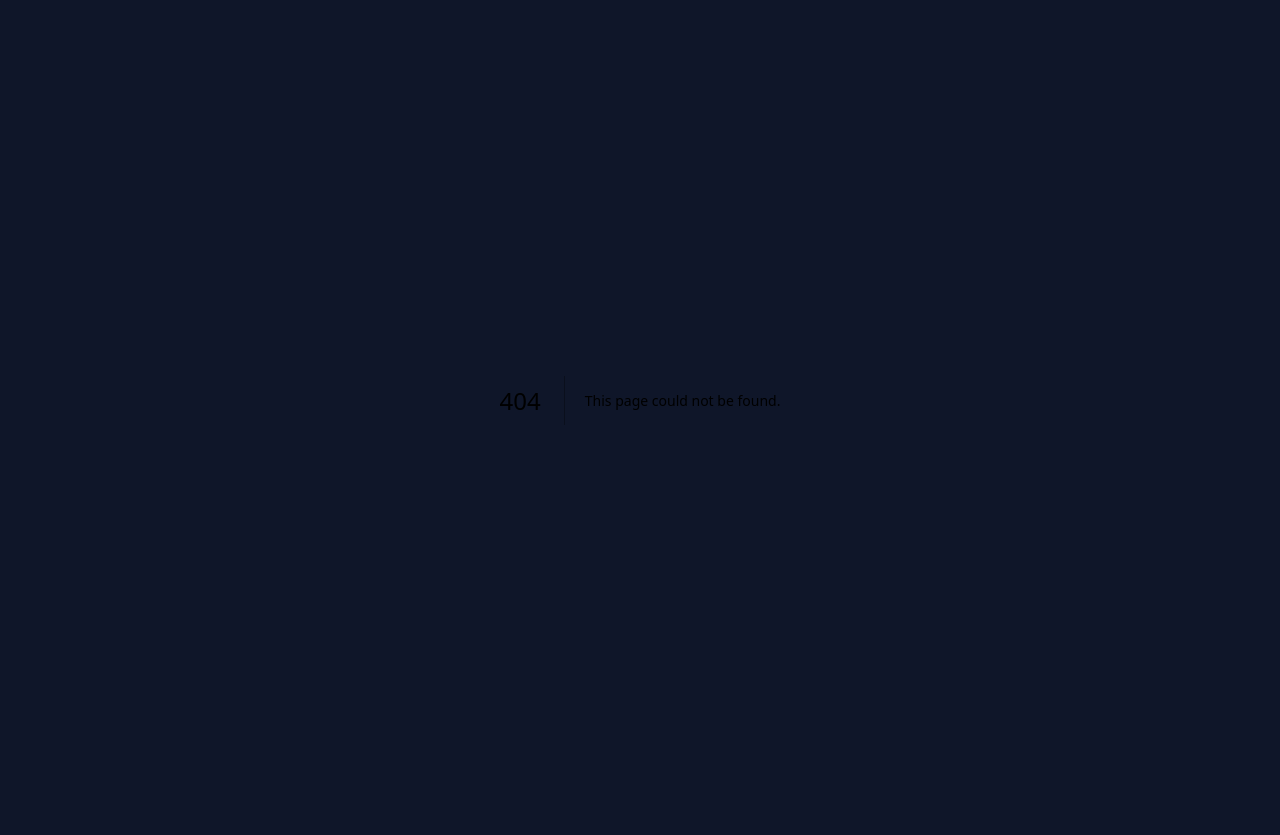
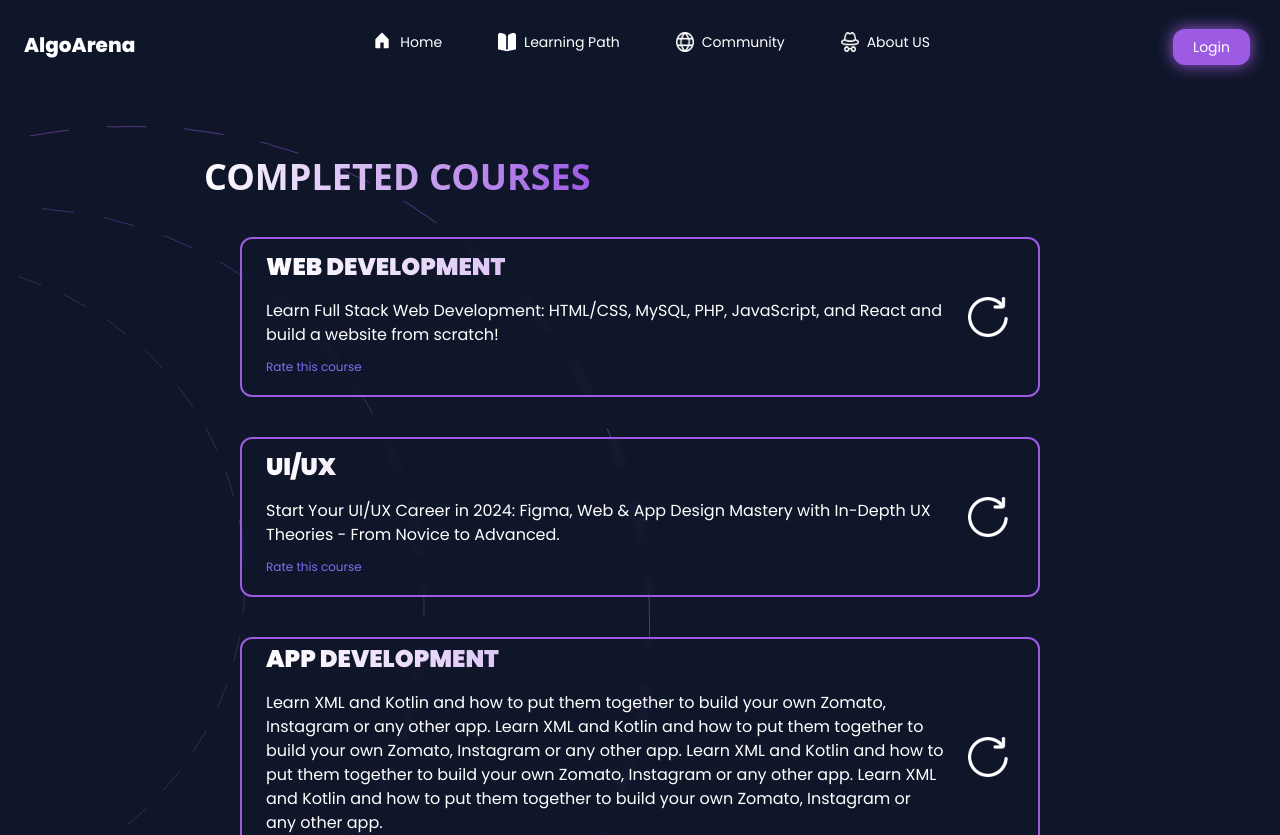
Before and after one commit to MLSAKIIT/AlgoArena, a Next.js app: page /dashboard/completedcourses in a window 1280 px wide. Before the commit this address had no page. Shown: the top 835 px of the page. Before the commit the page ends 800 px from the top, so only its background shows below. Built offline with nearby package versions, Linux system fonts and the light colour scheme; no server answers.

Commit message:
Completed Courses Page Added

```diff
--- /dev/null
+++ b/src/app/dashboard/completedcourses/page.jsx
@@ -0,0 +1,11 @@
+import YourCourses from "@/components/dashboard/CompletedCourses";
+import Navbar from "@/components/ui/Navbar";
+
+export default function dashboard() {
+  return (
+    <>
+      <Navbar />
+      <YourCourses username="AYUSH RANJAN"></YourCourses>
+    </>
+  );
+}
--- /dev/null
+++ b/src/components/dashboard/CompletedCourses.jsx
@@ -0,0 +1,93 @@
+"use client";
+
+import Socials from "@/components/footer/Socials";
+import Image from "next/image";
+import DashCoursesCard from "./Dashcard";
+import Title from "../ui/Title";
+import SortCourses from "./SortCourses";
+import MoreCourses from "./MoreCourses";
+import { useSession } from "next-auth/react";
+import CompletedCoursesList from "./CompletedCoursesList";
+// import Link from "next/link";
+import MoreCoursesSwiper from "./MoreCoursesSwiper";
+
+export default function YourCourses() {
+  const { data: session } = useSession();
+  return (
+    <div className="overflow-hidden min-h-screen top-auto flex-auto xl:max-w-full  px-5 lg:max-w-7xl md:max-w-5xl">
+      <div className="relative">
+        <div className="absolute md:h-[75rem] md:w-[75rem] sm:h-[67rem] sm:w-[47rem] lg:top-[-180px] md:top-0 sm:top-[-20px] 2xl:left-[-80px] lg:left-[-250px] left-[-270px] overflow-hidden lg:rotate-[0deg] md:rotate-[10deg] sm:rotate-[-20deg] rotate-0 lg:block h-[60rem] w-[40rem]">
+          <Image
+            src="/assets/icons/Ellipse3.svg"
+            alt="Ellipse"
+            height={100}
+            width={24}
+            className="absolute lg:w-[55rem] md:w-[51rem] sm:w-[46rem] w-[40rem] lg:h-[90rem] md:h-[71rem] sm:h-[50rem] h-[49rem] md:left-[0rem] top-[0px] overflow-hidden opacity-60 block  "
+          />
+        </div>
+        <div className="absolute h-[50rem] sm:h-[89rem] w-[68.0625rem] md:top-[80px] top:[60px] 2xl:left-[-140px] left-[-250px] overflow-hidden md:rotate-[-10deg] rotate-[-6deg] z-1 lg:block ">
+          <Image
+            src="/assets/icons/Ellipse3.svg"
+            alt="Ellipse"
+            height={100}
+            width={24}
+            className="absolute md:w-[69.0625rem] w-[60rem] md:h-[50.5rem] sm:h-[45rem] h-[38rem] sm:left-[-12rem] left-[-16rem]  md:top-[-10px] top-[35px] overflow-hidden opacity-50"
+          />
+        </div>
+        <div className="absolute h-[77rem] w-[51.5rem] sm:top-[150px] top-[40px] left-[-250px] overflow-hidden rotate-[-5deg] z-1 lg:block">
+          <Image
+            src="/assets/icons/Ellipse3.svg"
+            alt="Ellipse"
+            height={100}
+            width={24}
+            className="absolute md:w-[66rem] sm:w-[50rem] w-[30rem] md:h-[40rem] sm:h-[35rem] h-[40rem] sm:left-[-12rem] left-[-4rem] top-[0px] overflow-hidden opacity-50"
+          />
+        </div>
+      </div>
+      <div className="CONTENT DIV flex flex-col mx-auto justify-between  xl:max-w-7xl md:max-w-5xl sm:max-w-4xl max-w-screen items-center">
+        {/* {session && (
+          <Link
+            href="/sign-out"
+            className="bg-color-2 z-20 mt-2 text-[white] pr-5 pl-5 pt-2 pb-2 mr-6 ml-10 rounded-xl  hover:bg-gradient-to-r from-color-2 to-color-4"
+          >
+            Sign out
+          </Link>
+        )} */}
+        <div className="flex w-full lg:ml-80 md:mt-12 mt-6 overflow-hidden relative pl-6">
+          <Title text="COMPLETED COURSES" />
+        </div>
+
+
+        <div className="flex flex-col mt-5">
+          <CompletedCoursesList/>
+
+          </div>
+
+        <div className="HEADING DIV md:mt-12 mt-6 overflow-hidden relative flex w-full lg:ml-80 md:ml-60">
+          <Title text="MORE COURSES FOR YOU" />
+        </div>
+
+        <SortCourses/>
+
+        <div className=" box-border lg:w-4/5  m-auto sm:auto-cols-max mt-12 sm:gap-6 gap-3 sm:grid sm:grid-cols-3 lg:px-auto md:px-auto sm:overflow-visible  overflow-scroll whitespace-nowrap no-scrollbar py-4 sm:w-11/12 w-screen hidden">
+          <MoreCourses/>
+          <div className="absolute w-[55rem] h-[40rem] right-0 overflow-hidden block">
+              <Image src="/dashboard-ellipse2.svg" alt="Ellipse" fill />
+            </div>
+        </div>
+        <div className="z-50 w-screen sm:hidden my-5">
+        <MoreCoursesSwiper/>
+        {/* <div className="absolute w-[55rem] h-[40rem] right-0 overflow-hidden block -z-20">
+              <Image src="/dashboard-ellipse2.svg" alt="Ellipse" fill />
+            </div> */}
+        </div>
+
+
+        <div className="overflow-hidden pt-32 sm:mb-[-25px] mb-5 w-screen min-w-[100vw] max-w-full z-30">
+          <Socials/>
+        </div>
+      </div>
+
+    </div>
+  );
+}
--- /dev/null
+++ b/src/components/dashboard/CompletedCoursesCard.jsx
@@ -0,0 +1,49 @@
+import Image from "next/image";
+import Rating from '@mui/material/Rating';
+import React, { useState } from 'react';
+import Link from "next/link";
+
+export default function CompletedCoursesCard({ title, description, rate, id, current }) {
+  const [value, setValue] = useState(1);
+  const [rateActive, setRateActive] = useState(false);
+
+  const rateClickHandler = () => {
+    setRateActive(true);
+    rate(id);
+  };
+
+  return (
+    <div className={`box-border md:min-w-[700px] sm:min-w-20 md:w-48 lg:px-6 sm:py-0 sm:px-3 px-2 py-0 border-[#9d5ae3] rounded-xl border-2 sm:min-h-[160px] ${current === id ? 'sm:min-h-[200px]' : ''} cursor-default z-30 flex justify-center mx-5 my-5 backdrop-blur-sm lg:min-w-[800px] sm:max-w-[500px] transition-height duration-500`}>
+      <div className="flex flex-col justify-center">
+        <h2 className="text-2xl font-black md:text-2xl bg-gradient-to-r from-white to-[#9d5ae3] bg-clip-text text-transparent sm:my-1 my-5">
+          {title}
+        </h2>
+        <p className="text-white sm:mt-3 font-poppins">
+          {description}
+        </p>
+        <p className={`text-xs my-3 ${current === id ? "text-[#9d5ae3]" : "text-[#7b70ee]"} hover:text-[#9d5ae3] hover:cursor-pointer w-fit`} onClick={rateClickHandler}>
+          Rate this course
+        </p>
+        {rateActive && current === id && <Rating
+          name="simple-controlled"
+          value={value}
+          onChange={(event, newValue) => {
+            setValue(newValue);
+          }}
+          className="mb-2"
+        />}
+      </div>
+      <div className="flex flex-col justify-center items-center my-5 sm:items-end min-w-[70px]">
+        <Link href={`/courses/${id}`}>
+        <Image
+          className="hover:cursor-pointer"
+          src='/assets/dashboard/replay.png'
+          width={50}
+          height={50}
+          alt="dashboard images"
+        />
+        </Link>
+      </div>
+    </div>
+  );
+}
--- /dev/null
+++ b/src/components/dashboard/CompletedCoursesList.jsx
@@ -0,0 +1,38 @@
+import { useState } from "react"
+import CompletedCoursesCard from "./CompletedCoursesCard"
+import { COMPLETED_COURSES } from "@/constants";
+
+// const COMPLETED_COURSES = [
+//     {
+//         id:1,
+//         course:"WEB DEVELOPMENT",
+//         description:"Learn Full Stack Web Development: HTML/CSS, MySQL, PHP, JavaScript, and React and build a website from scratch!",
+//     },
+//     {
+//         id:2,
+//         course:"UI/UX",
+//         description:"Start Your UI/UX Career in 2024: Figma, Web & App Design Mastery with In-Depth UX Theories - From Novice to Advanced.",
+//     },
+//     {
+//         id:3,
+//         course:"APP DEVELOPMENT",
+//         description:"Learn XML and Kotlin and how to put them together to build your own Zomato, Instagram or any other app. Learn XML and Kotlin and how to put them together to build your own Zomato, Instagram or any other app. Learn XML and Kotlin and how to put them together to build your own Zomato, Instagram or any other app. Learn XML and Kotlin and how to put them together to build your own Zomato, Instagram or any other app.",
+//     }
+// ]
+
+
+export default function CompletedCoursesList() {
+    const [rate, setRate] = useState();
+    const rateHandler = (event) => {
+        setRate(event)
+        // console.log(rate)
+    }
+  return (<>
+    {COMPLETED_COURSES.map(({id,course,description}) => {
+        return(
+            <CompletedCoursesCard key={id} title={course} description={description} rate={rateHandler} current={rate} id={id}></CompletedCoursesCard>
+            )
+        })}
+        </>
+  )
+}
--- /dev/null
+++ b/src/components/dashboard/MoreCoursesSwiper.jsx
@@ -0,0 +1,26 @@
+import React from 'react';
+import { Navigation, Pagination } from 'swiper/modules';
+import { Swiper, SwiperSlide } from 'swiper/react';
+import 'swiper/swiper-bundle.css';
+import DashCoursesCard from './Dashcard';
+import { MORE_COURSES } from "@/constants";
+
+const MoreCoursesSwiper = () => {
+    return (
+        <Swiper
+            modules={[Navigation, Pagination]}
+            slidesPerView={2}
+            spaceBetween={0}
+            navigation={true}
+            loop={true}
+        >
+            {MORE_COURSES.map(({ id, course, members, href }) => (
+                <SwiperSlide key={id}>
+                    <DashCoursesCard title={course} members={members} href={href}/>
+                </SwiperSlide>
+            ))}
+        </Swiper>
+    );
+};
+
+export default MoreCoursesSwiper;
--- a/src/constants/index.js
+++ b/src/constants/index.js
@@ -52,3 +52,22 @@ export const MORE_COURSES = [
       href: `/learning-paths/${ALLOWED_DOMAINS.web}`
   },
 ];
+
+
+export const COMPLETED_COURSES = [
+    {
+        id:1,
+        course:"WEB DEVELOPMENT",
+        description:"Learn Full Stack Web Development: HTML/CSS, MySQL, PHP, JavaScript, and React and build a website from scratch!",
+    },
+    {
+        id:2,
+        course:"UI/UX",
+        description:"Start Your UI/UX Career in 2024: Figma, Web & App Design Mastery with In-Depth UX Theories - From Novice to Advanced.",
+    },
+    {
+        id:3,
+        course:"APP DEVELOPMENT",
+        description:"Learn XML and Kotlin and how to put them together to build your own Zomato, Instagram or any other app. Learn XML and Kotlin and how to put them together to build your own Zomato, Instagram or any other app. Learn XML and Kotlin and how to put them together to build your own Zomato, Instagram or any other app. Learn XML and Kotlin and how to put them together to build your own Zomato, Instagram or any other app.",
+    }
+]
```
Also changed, not shown: public/assets/dashboard/replay.png (added).
